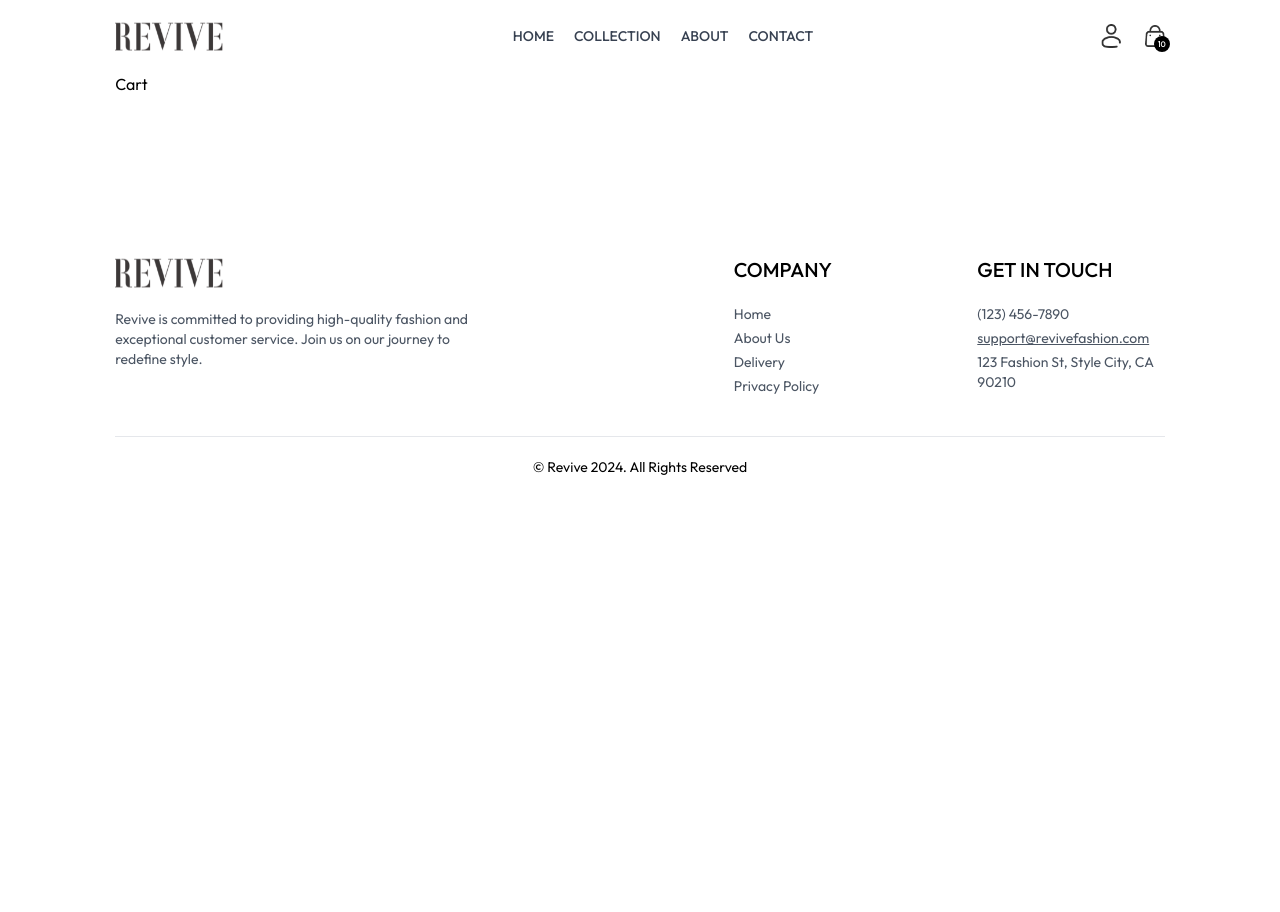
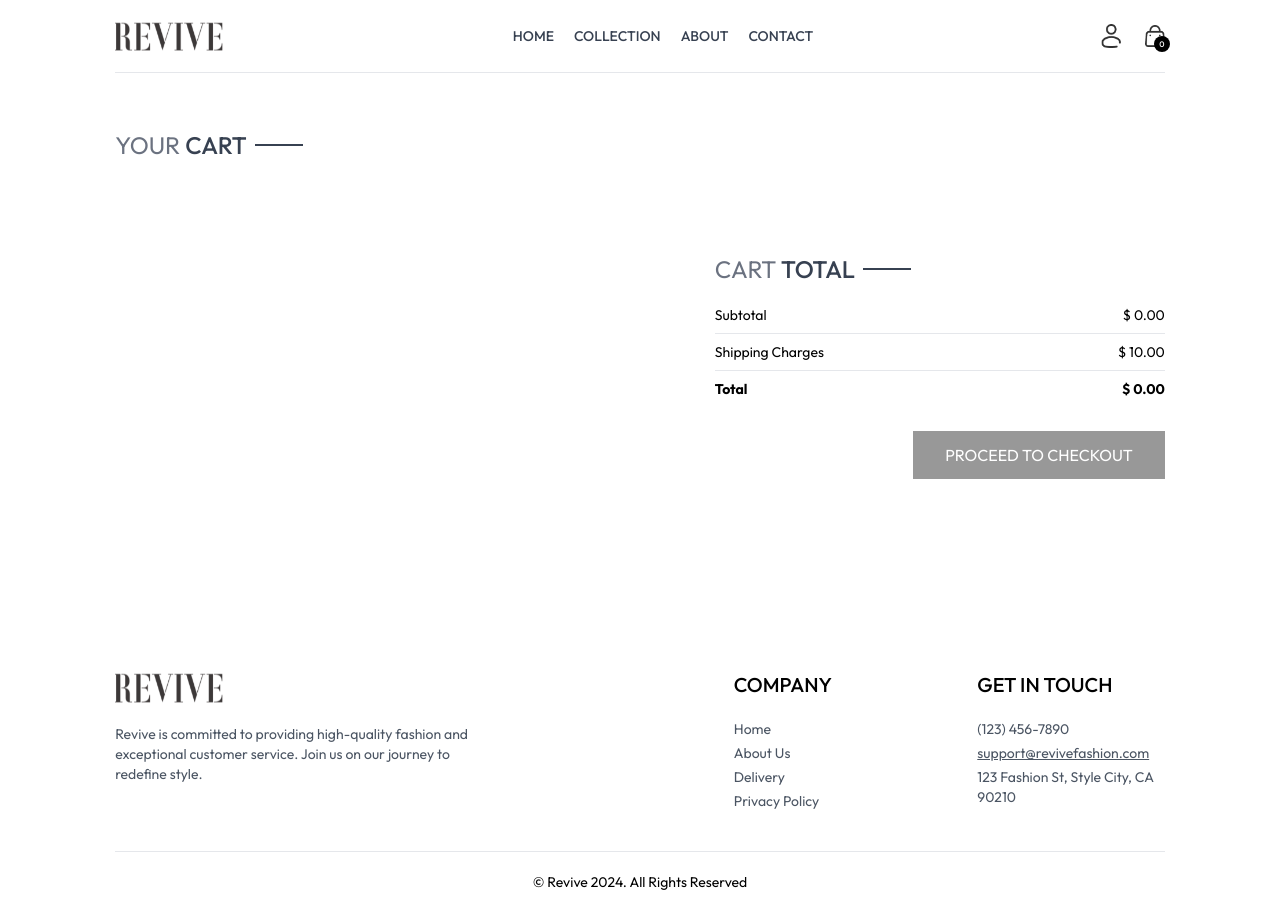
Before and after one commit to andrewmartinn/ecommerce-store-mern, a React (Vite) app in the folder client/: page /cart in a window 1280 px wide. Before the commit the page ends 800 px from the top, so only its background shows below. Built offline with nearby package versions, Linux system fonts and the light colour scheme.

Commit message:
feat: created cart page and added cart functionality

```diff
--- a/client/package.json
+++ b/client/package.json
@@ -12,6 +12,7 @@
   "dependencies": {
     "react": "^18.3.1",
     "react-dom": "^18.3.1",
+    "react-hot-toast": "^2.4.1",
     "react-router-dom": "^6.27.0"
   },
   "devDependencies": {
--- a/client/src/App.tsx
+++ b/client/src/App.tsx
@@ -11,6 +11,8 @@ import Orders from "./pages/Orders";
 import Navbar from "./components/Navbar";
 import Footer from "./components/Footer";
 import SearchBar from "./components/SearchBar";
+
+import { Toaster } from "react-hot-toast";
 
 const App: React.FC = () => {
   return (
@@ -29,6 +31,7 @@ const App: React.FC = () => {
         <Route path="/orders" element={<Orders />} />
       </Routes>
       <Footer />
+      <Toaster position="top-right" />
     </main>
   );
 };
--- /dev/null
+++ b/client/src/components/CartTotal.tsx
@@ -0,0 +1,39 @@
+import useShopContext from "../hooks/useShopContext";
+import SectionHeader from "./SectionHeader";
+
+const CartTotal: React.FC = () => {
+  const { currency, deliveryFee, getCartAmount } = useShopContext();
+
+  return (
+    <div className="w-full">
+      <div className="text-xl sm:text-2xl">
+        <SectionHeader primaryTitle="Cart" accentTitle="Total" />
+      </div>
+      <div className="mt-2 flex flex-col gap-2 text-sm">
+        <div className="flex items-center justify-between">
+          <p>Subtotal</p>
+          <p>
+            {currency} {getCartAmount()}.00
+          </p>
+        </div>
+        <hr />
+        <div className="flex items-center justify-between">
+          <p>Shipping Charges</p>
+          <p>
+            {currency} {deliveryFee}.00
+          </p>
+        </div>
+        <hr />
+        <div className="flex items-center justify-between">
+          <b>Total</b>
+          <b>
+            {currency}{" "}
+            {getCartAmount() === 0 ? 0 : getCartAmount() + deliveryFee}.00
+          </b>
+        </div>
+      </div>
+    </div>
+  );
+};
+
+export default CartTotal;
--- a/client/src/components/Navbar.tsx
+++ b/client/src/components/Navbar.tsx
@@ -18,7 +18,7 @@ const navlinks: NavLink[] = [
 
 const Navbar: React.FC = () => {
   const location = useLocation();
-  const { setShowSearchBar } = useShopContext();
+  const { setShowSearchBar, getCartCount } = useShopContext();
   const [isSidebarActive, setIsSidebarActive] = useState(false);
 
   return (
@@ -71,7 +71,7 @@ const Navbar: React.FC = () => {
         <Link to={"/cart"} className="relative">
           <img src={assets.cart_icon} alt="cart icon" className="w-5 min-w-5" />
           <p className="absolute bottom-[-5px] right-[-5px] aspect-square w-4 rounded-full bg-black text-center text-[8px] leading-4 text-white">
-            10
+            {getCartCount()}
           </p>
         </Link>
         <img
--- a/client/src/context/ShopContext.tsx
+++ b/client/src/context/ShopContext.tsx
@@ -1,6 +1,7 @@
 import { createContext, useState } from "react";
+import { toast } from "react-hot-toast";
 import { products } from "../assets/ui-assets/data";
-import { ShopContextType } from "../types";
+import { ICart, ShopContextType } from "../types";
 
 export const ShopContext = createContext<ShopContextType | undefined>(
   undefined,
@@ -15,9 +16,85 @@ const ShopContextProvider: React.FC<ShopContextProviderProps> = ({
 }) => {
   const [searchTerm, setSearchTerm] = useState("");
   const [showSearchBar, setShowSearchBar] = useState(false);
+  const [cartItems, setCartItems] = useState<ICart>({});
 
   const currency = "$";
   const deliveryFee = 10;
+
+  const addToCart = async (itemId: string, itemSize: string) => {
+    if (!itemSize) {
+      toast.error("Please select a size!");
+      return;
+    }
+
+    const cartData = structuredClone(cartItems);
+    // check item exists on cart
+    if (cartData[itemId]) {
+      // update size quantity
+      if (cartData[itemId][itemSize]) {
+        cartData[itemId][itemSize] += 1;
+      } else {
+        // create new size entry
+        cartData[itemId][itemSize] = 1;
+      }
+    } else {
+      // create new product entry
+      cartData[itemId] = { [itemSize]: 1 };
+    }
+
+    setCartItems(cartData);
+  };
+
+  const updateCartItemQuantity = async (
+    itemId: string,
+    itemSize: string,
+    itemQuantity: number,
+  ): Promise<void> => {
+    const cartData = structuredClone(cartItems);
+
+    cartData[itemId][itemSize] = itemQuantity;
+
+    setCartItems(cartData);
+  };
+
+  const getCartCount = (): number => {
+    let totalCount = 0;
+
+    for (const itemId in cartItems) {
+      for (const itemSize in cartItems[itemId]) {
+        try {
+          if (cartItems[itemId][itemSize] > 0) {
+            totalCount += cartItems[itemId][itemSize];
+          }
+        } catch (error) {
+          console.log(error);
+        }
+      }
+    }
+
+    return totalCount;
+  };
+
+  const getCartAmount = (): number => {
+    let totalAmount = 0;
+
+    for (const itemId in cartItems) {
+      // find product by id
+      const productItem = products.find((p) => p._id === itemId);
+
+      if (productItem) {
+        for (const itemSize in cartItems[itemId]) {
+          const quantity = cartItems[itemId][itemSize];
+          // calculate price based on quantity
+          if (quantity > 0) {
+            totalAmount += productItem.price * cartItems[itemId][itemSize];
+          }
+        }
+      }
+    }
+
+    return totalAmount;
+  };
 
   return (
     <ShopContext.Provider
@@ -29,6 +106,11 @@ const ShopContextProvider: React.FC<ShopContextProviderProps> = ({
         setSearchTerm,
         showSearchBar,
         setShowSearchBar,
+        cartItems,
+        addToCart,
+        getCartCount,
+        updateCartItemQuantity,
+        getCartAmount,
       }}
     >
       {children}
--- a/client/src/pages/Cart.tsx
+++ b/client/src/pages/Cart.tsx
@@ -1,5 +1,120 @@
+import { useEffect, useState } from "react";
+import useShopContext from "../hooks/useShopContext";
+import SectionHeader from "../components/SectionHeader";
+import { assets } from "../assets/ui-assets/data";
+import CartTotal from "../components/CartTotal";
+import { useNavigate } from "react-router-dom";
+
+interface ICartProduct {
+  _id: string;
+  size: string;
+  quantity: number;
+}
+
 const Cart: React.FC = () => {
-  return <div>Cart</div>;
+  const navigate = useNavigate();
+  const { products, currency, cartItems, updateCartItemQuantity } =
+    useShopContext();
+  const [cartData, setCartData] = useState<ICartProduct[]>([]);
+
+  useEffect(() => {
+    const cartProducts = [];
+
+    for (const items in cartItems) {
+      for (const item in cartItems[items]) {
+        if (cartItems[items][item] > 0) {
+          cartProducts.push({
+            _id: items,
+            size: item,
+            quantity: cartItems[items][item],
+          });
+        }
+      }
+    }
+
+    setCartData(cartProducts);
+    console.log("Cart products: ", cartProducts);
+  }, [cartItems]);
+
+  return (
+    <section className="border-t pt-14">
+      <div className="mb-3 text-xl sm:text-2xl">
+        <SectionHeader primaryTitle="Your" accentTitle="Cart" />
+      </div>
+      {/* cart items list */}
+      <div>
+        {cartData &&
+          cartData.map((item, idx) => {
+            const productData = products.find(
+              (product) => product._id === item._id,
+            );
+            return (
+              <div
+                key={idx}
+                className="grid grid-cols-[4fr_0.5fr_0.5fr] items-center gap-4 border-b py-4 text-gray-700 sm:grid-cols-[4fr_2fr_0.5fr]"
+              >
+                {/* product name, image and size */}
+                <div className="flex items-start gap-6">
+                  <img
+                    src={productData?.image[0]}
+                    alt={productData?.name}
+                    className="w-16 sm:w-20"
+                  />
+                  <div>
+                    <p className="text-sm font-medium sm:text-lg">
+                      {productData?.name}
+                    </p>
+                    <div className="mt-2 flex items-center gap-5">
+                      <p>
+                        {currency} {productData?.price}
+                      </p>
+                      <p className="border bg-slate-100 px-2 sm:px-3 sm:py-1">
+                        {item.size}
+                      </p>
+                    </div>
+                  </div>
+                </div>
+                <input
+                  type="number"
+                  min={1}
+                  defaultValue={item.quantity}
+                  className="max-w-10 border px-1 py-1 sm:max-w-20 sm:px-2"
+                  onChange={(e) =>
+                    e.target.value === "" || e.target.value === "0"
+                      ? null
+                      : updateCartItemQuantity(
+                          item._id,
+                          item.size,
+                          Number(e.target.value),
+                        )
+                  }
+                />
+                <img
+                  src={assets.bin_icon}
+                  alt="delete product icon"
+                  className="mr-4 w-4 cursor-pointer sm:w-5"
+                  onClick={() => updateCartItemQuantity(item._id, item.size, 0)}
+                />
+              </div>
+            );
+          })}
+      </div>
+      <div className="my-20 flex justify-end">
+        <div className="w-full sm:w-[450px]">
+          <CartTotal />
+          <div className="w-full text-end">
+            <button
+              disabled={cartData.length === 0}
+              onClick={() => cartData.length > 0 && navigate("/checkout")}
+              className={`my-8 bg-black px-8 py-3 uppercase text-white ${cartData.length > 0 ? "hover:opacity-80" : "cursor-not-allowed disabled:opacity-40"}`}
+            >
+              Proceed to Checkout
+            </button>
+          </div>
+        </div>
+      </div>
+    </section>
+  );
 };
 
 export default Cart;
--- a/client/src/pages/Product.tsx
+++ b/client/src/pages/Product.tsx
@@ -7,7 +7,7 @@ import RelatedProducts from "../components/RelatedProducts";
 
 const Product: React.FC = () => {
   const { productId } = useParams<{ productId: string }>();
-  const { products, currency } = useShopContext();
+  const { products, currency, addToCart } = useShopContext();
   const [selectedSize, setSelectedSize] = useState("");
   const [selectedImage, setSelectedImage] = useState("");
   const [productData, setProductData] = useState<IProduct | undefined>(
@@ -18,7 +18,6 @@ const Product: React.FC = () => {
     const currentProduct = products.find((item) => item._id === productId);
     setSelectedImage(currentProduct?.image[0] || "");
     setProductData(currentProduct || undefined);
-    console.log(currentProduct);
   }, [productId, products]);
 
   useEffect(() => {
@@ -94,7 +93,10 @@ const Product: React.FC = () => {
                   ))}
                 </div>
               </div>
-              <button className="bg-black px-8 py-3 text-sm uppercase text-white active:bg-gray-700">
+              <button
+                className="bg-black px-8 py-3 text-sm uppercase text-white active:bg-gray-700"
+                onClick={() => addToCart(productData._id, selectedSize)}
+              >
                 Add To Cart
               </button>
               <hr className="mt-8 sm:w-4/5" />
--- a/client/src/types/index.ts
+++ b/client/src/types/index.ts
@@ -1,6 +1,14 @@
 type Category = "Men" | "Women" | "Kids";
 
 type SubCategory = "Topwear" | "Bottomwear" | "Winterwear";
+
+interface CartItem {
+  [itemSize: string]: number;
+}
+
+export interface ICart {
+  [productId: string]: CartItem;
+}
 
 export interface IProduct {
   _id: string;
@@ -23,4 +31,13 @@ export interface ShopContextType {
   setSearchTerm: React.Dispatch<React.SetStateAction<string>>;
   showSearchBar: boolean;
   setShowSearchBar: React.Dispatch<React.SetStateAction<boolean>>;
+  cartItems: ICart;
+  addToCart: (id: string, size: string) => void;
+  getCartCount: () => number;
+  updateCartItemQuantity: (
+    id: string,
+    size: string,
+    quantity: number,
+  ) => Promise<void>;
+  getCartAmount: () => number;
 }
```
Also changed, not shown: 1 other file (tests, documents, lock files or other folders).
